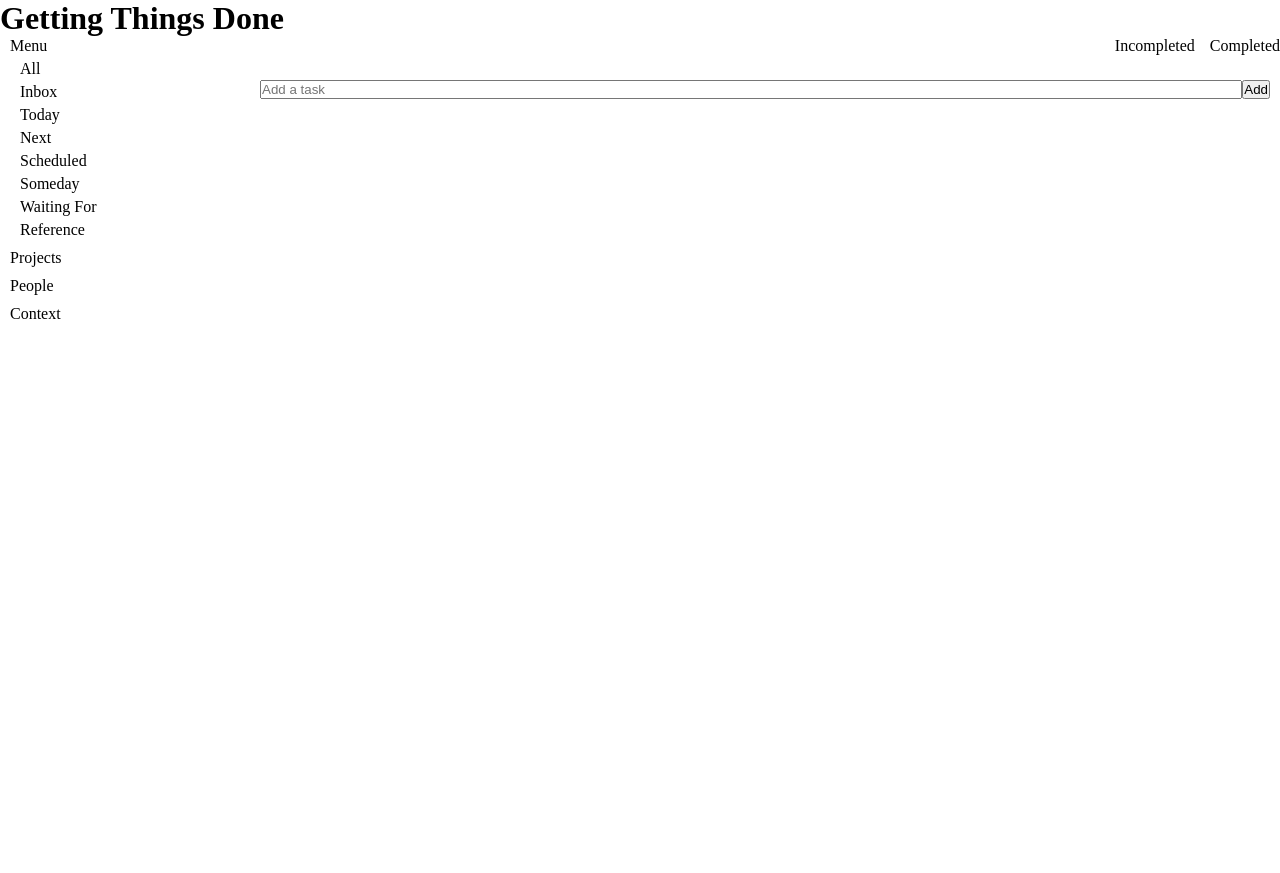
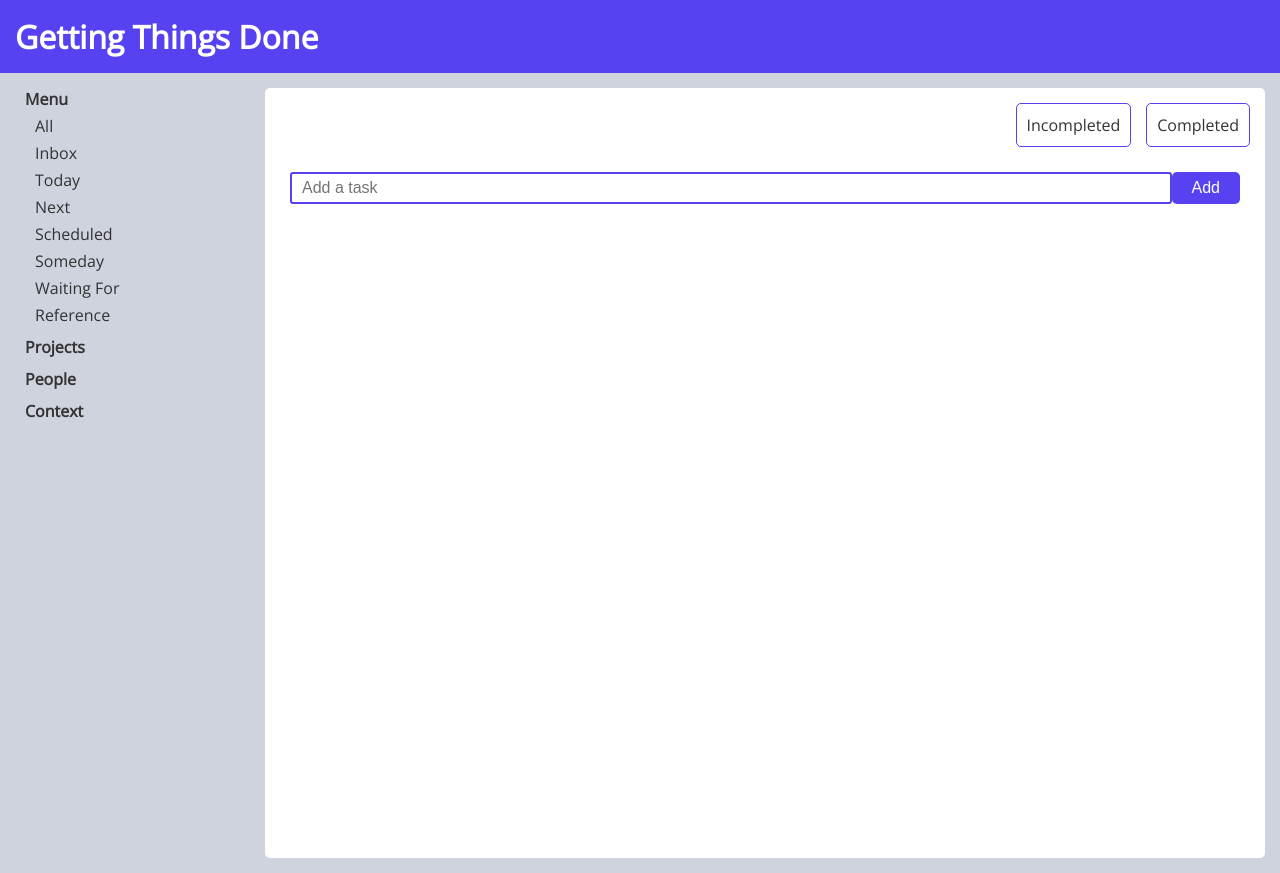
Before and after one commit to Bikesh78/getting-things-done, a React (Create React App) app: page / in a window 1280 px wide. Before the commit the page ends 837 px from the top, so only its background shows below. Built offline with nearby package versions, Linux system fonts and the light colour scheme.

Commit message:
Update style

```diff
--- a/src/Components/EditBar.js
+++ b/src/Components/EditBar.js
@@ -56,30 +56,26 @@ const EditBar = () => {
         </div>
         <form className="edit-body" onSubmit={handleSubmit}>
           <div className="task-name task-item">
-            <label htmlFor="">
-              Task
+            <label htmlFor="">Task</label>
             <input
               type="text"
               value={taskName}
               onChange={(e) => setTaskName(e.target.value)}
               required
             />
-            </label>
           </div>
 
           <div className="task-project task-item">
-            <label htmlFor="">
-              Project
+            <label htmlFor="">Project</label>
             <input
               type="text"
+              placeholder="Add project name"
               value={projectName}
               onChange={(e) => setProjectName(e.target.value)}
             />
-            </label>
           </div>
           <div className="task-organize task-item">
-            <label htmlFor="">
-              Category
+            <label htmlFor="">Category</label>
             <select
               value={category}
               onChange={(e) => {
@@ -93,11 +89,9 @@ const EditBar = () => {
               <option value="waiting-for">Waiting For</option>
               <option value="reference">Reference</option>
             </select>
-            </label>
           </div>
           <div className="task-date task-item">
-            <label htmlFor="">
-              Start Date
+            <label htmlFor="">Start Date </label>
             <input
               type="datetime-local"
               name=""
@@ -105,11 +99,9 @@ const EditBar = () => {
               value={startDate}
               onChange={(e) => setStartDate(e.target.value)}
             />
-            </label>
           </div>
           <div className="task-due-date task-item">
-            <label htmlFor="">
-              Due Date
+            <label htmlFor="">Due Date</label>
             <input
               type="datetime-local"
               name=""
@@ -117,30 +109,27 @@ const EditBar = () => {
               value={endDate}
               onChange={(e) => setEndDate(e.target.value)}
             />
-            </label>
           </div>
           <div className="task-context task-item">
-            <label htmlFor="">
-              Context
+            <label htmlFor="">Context</label>
             <input
               type="text"
+              placeholder="Add Context"
               value={context}
               onChange={(e) => setContext(e.target.value)}
             />
-            </label>
           </div>
           <div className="task-given task-item">
-            <label htmlFor="">
-              Given To
+            <label htmlFor="">Given To</label>
             <input
               type="text"
+              placeholder="Add person"
               value={givenTo}
               onChange={(e) => setGivenTo(e.target.value)}
             />
-            </label>
           </div>
           <div className="task-status task-item">
-            <label htmlFor="">
+            <label htmlFor="" style={{ display: "flex", flexBasis: "36%" }}>
               Completed
               <input
                 type="checkbox"
@@ -161,9 +150,22 @@ const EditBar = () => {
               {taskDetail}
             </textarea>
           </div>
+          <div className="button-container">
             <button type="submit" className="btn-primary">
               Edit
             </button>
+            <button
+              className="btn-secondary"
+              onClick={() =>
+                dispatch({
+                  type: "showEditBar",
+                  payload: false,
+                })
+              }
+            >
+              Cancel
+            </button>
+          </div>
         </form>
       </div>
     </>
--- a/src/Components/TaskContainer.js
+++ b/src/Components/TaskContainer.js
@@ -146,13 +146,13 @@ const TaskContainer = () => {
           className="task-head-title"
           onClick={() => setShowIncompleteTask(false)}
         >
-          Incompleted
+          <p>Incompleted</p>
         </div>
         <div
           className="task-head-title"
           onClick={() => setShowIncompleteTask(true)}
         >
-          Completed
+          <p>Completed</p>
         </div>
       </div>
       <form className="task-form" onSubmit={handleSubmit}>
@@ -161,6 +161,7 @@ const TaskContainer = () => {
             type="text"
             placeholder="Add a task"
             value={taskInput}
+            autoFocus
             onChange={(e) => setTaskInput(e.target.value)}
           />
           <button className="btn-primary">Add</button>
@@ -186,13 +187,19 @@ const TaskContainer = () => {
                 <p className="task">{task.taskName}</p>
                 <div className="task-info">
                   {task.context && (
-                    <p className="given-to">{`${task.context}`}</p>
+                    <div className="task-context">
+                      <p>{`${task.context}`}</p>
+                    </div>
                   )}
                   {task.endDate && (
-                    <p className="due-date">{getDueDate(task.endDate)}</p>
+                    <div className="due-date">
+                      <p>{getDueDate(task.endDate)}</p>
+                    </div>
                   )}
                   {task.givenTo && (
-                    <p className="given-to">{`Given To: ${task.givenTo}`}</p>
+                    <div className="given-to">
+                      <p>{`Given To: ${task.givenTo}`}</p>
+                    </div>
                   )}
                   <div className="button-container">
                     <button
--- a/src/style.scss
+++ b/src/style.scss
@@ -1,10 +1,26 @@
+$primary-color: #5742f1;
+$secondary-color: #ced3dd;
+
 * {
   margin: 0;
   padding: 0;
   box-sizing: border-box;
 }
+body {
+  font-family: "Open Sans", sans-serif;
+  font-weight: 400;
+  font-size: 16px;
+  background-color: $secondary-color;
+  color: #333;
+}
+header {
+  background-color: $primary-color;
+  padding: 15px;
+  color: white;
+}
 .main-content {
   display: flex;
+  padding: 15px;
   min-height: 100vh;
 }
 .sidebar {
@@ -13,6 +29,7 @@
   .menu-container {
     .menu-header {
       margin-bottom: 5px;
+      font-weight: 600;
     }
     .items {
       padding-left: 10px;
@@ -26,6 +43,21 @@
 }
 .task-container {
   flex-grow: 1;
+  background-color: white;
+  padding: 15px;
+  border-radius: 5px;
+  input,
+  select,
+  textarea {
+    padding: 5px 10px;
+    font-size: 16px;
+    outline-color: $primary-color;
+  }
+  .task-head-title {
+    padding: 10px;
+    border: solid 1px $primary-color;
+    border-radius: 5px;
+  }
   .task-container-head {
     display: flex;
     justify-content: flex-end;
@@ -47,13 +79,29 @@
   .task-lists {
     .task-list {
       display: flex;
+      align-items: center;
       gap: 10px;
       padding: 10px;
-      cursor: pointer;
+      // cursor: pointer;
+      border-bottom: solid 1px lightgrey;
       .task-info {
         margin-left: auto;
         display: flex;
         gap: 10px;
+        div {
+          padding: 2.5px;
+          border-radius: 5px;
+          color: white;
+        }
+        .task-context {
+          background-color: #7ad97a;
+        }
+        .due-date {
+          background-color: #cd9e5f;
+        }
+        .given-to {
+          background-color: cornflowerblue;
+        }
       }
       .button-container {
         // margin-left: auto;
@@ -74,11 +122,11 @@
   padding: 25px;
   z-index: 5;
   label {
-    display: flex;
-    gap: 10px;
+    flex-basis: 30%;
   }
   input,
-  textarea {
+  textarea,
+  select {
     width: 100%;
   }
   textarea {
@@ -88,46 +136,40 @@
     margin-bottom: 25px;
   }
   .task-item {
+    display: flex;
+    gap: 10px;
     margin-bottom: 15px;
+  }
+  .button-container {
+    display: flex;
+    gap: 10px;
   }
 }
 .overlay {
   position: fixed;
   top: 0;
   left: 0;
-  background-color: rgba(0, 0, 0, 0.3);
+  background-color: rgba(0, 0, 0, 0.5);
   width: 100%;
   height: 100%;
 }
-// .main-content {
-//   display: flex;
-// }
-// .sidebar {
-//   position: fixed;
-//   top: 10%;
-//   left: 10px;
-//   width: 250px;
-//   overflow-y: auto;
-//   border: solid 1px green;
-//   height: 100%;
-// }
-// .task-container {
-//   position: relative;
-//   left: 265px;
-//   top: 10%;
-//   width: calc(100% - 350px);
-//   padding: 50px;
-//   .task-container-head {
-//     display: flex;
-//     justify-content: flex-end;
-//     gap: 15px;
-//   }
-// }
-// .task-form {
-//   .input-container {
-//     display: flex;
-//     input {
-//       flex-grow: 1;
-//     }
-//   }
-// }
+.btn-primary {
+  padding: 7px 20px;
+  background-color: $primary-color;
+  color: white;
+  border: none;
+  border-radius: 5px;
+  cursor: pointer;
+  font-size: 16px;
+  font-weight: 500;
+}
+.btn-secondary {
+  padding: 7px 20px;
+  background-color: red;
+  color: white;
+  border: none;
+  border-radius: 5px;
+  cursor: pointer;
+  font-size: 16px;
+  font-weight: 500;
+}
```
Lines whose indentation alone changed are shown as unchanged.
